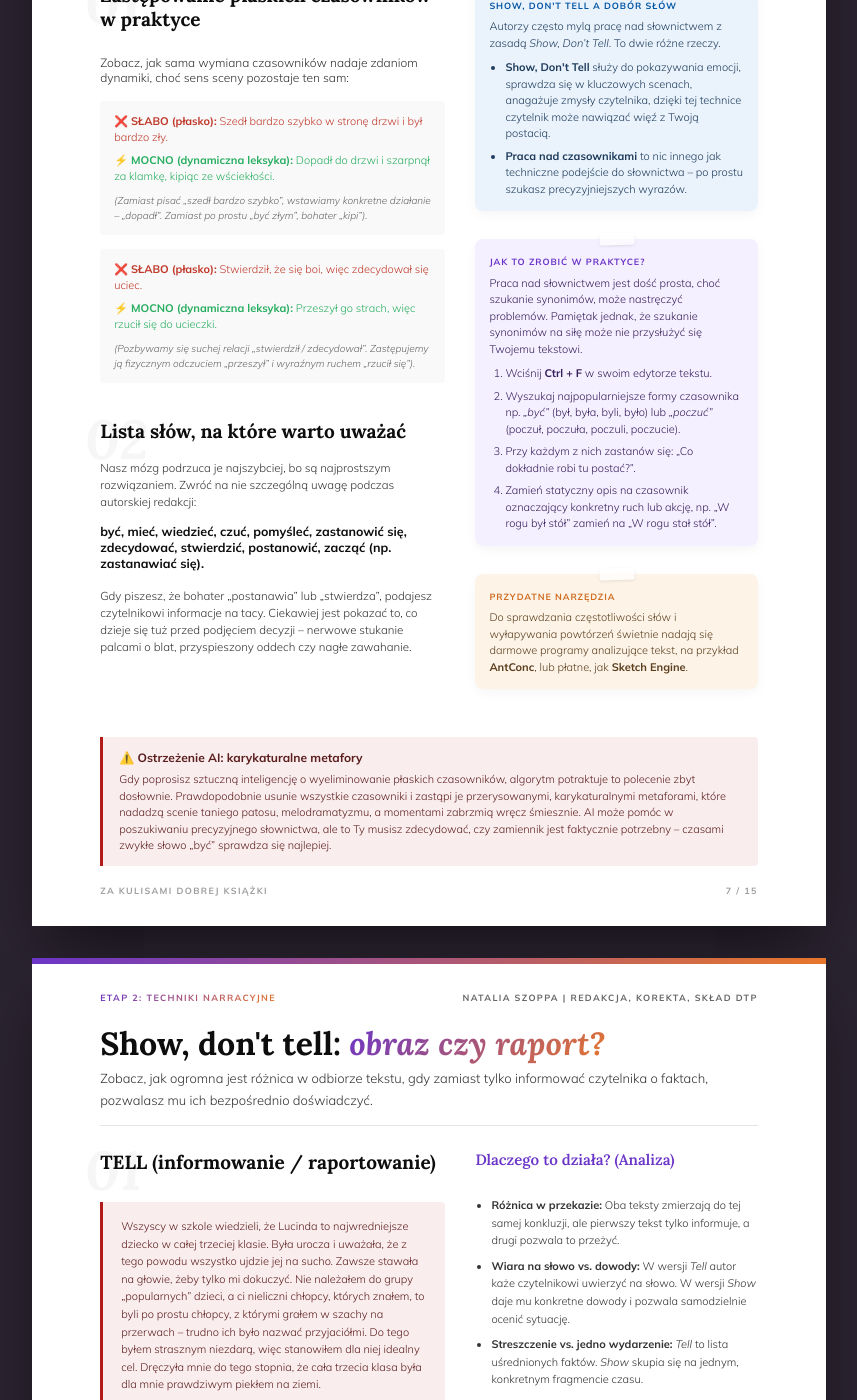
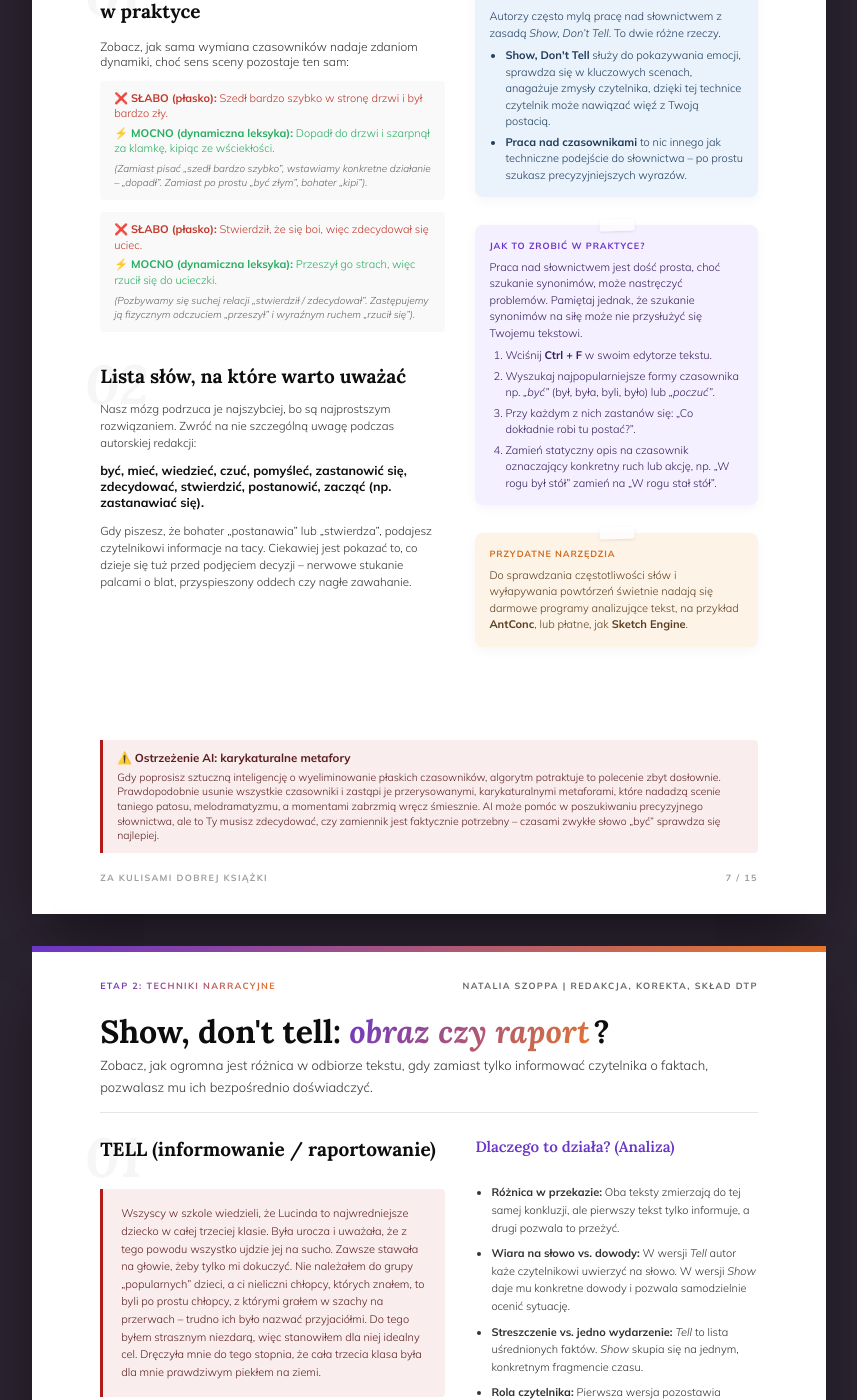
Before and after one commit to Bonnie00726/nataliaszoppa, a Jekyll site: the page arkusz językowy.html, which Jekyll copies as it is, in a window 1280 px wide and 1400 px high, scrolled down 7172 px. Shown: the whole window, without its empty margins (211-1068 px from the left). Built offline with Jekyll 4.4.1, drawn with Linux system fonts in a browser that asks for light colours.

Commit message:
Update arkusz językowy.html

```diff
--- a/arkusz językowy.html
+++ b/arkusz językowy.html
@@ -468,7 +468,7 @@
 <section class="page" style="display: flex; flex-direction: column; height: 100%; min-height: 297mm;">
   <div class="runner top"><span class="grad-type">Etap 1: Mikrostruktura słowa</span><span>Natalia Szoppa | Redakcja, korekta, skład DTP</span></div>
 
-  <div class="section-opener">
+  <div class="section-opener" style="margin-bottom: 16px;">
     <h2 class="section-title">Czasowniki: <em class="grad-type">płaskie vs. dynamiczne</em></h2>
     <p class="body">Płaskie czasowniki nie są błędem. Problem polega na tym, że ich nadmiar zmienia tekst w suche sprawozdanie. Dobór odpowiednich słów to techniczny zabieg, który od razu ożywi Twoją opowieść.</p>
   </div>
@@ -478,27 +478,28 @@
     <!-- LEWA KOLUMNA -->
     <div class="q-main">
 
-      <div class="q-header-area" style="margin-bottom: 24px;"><span class="qnum-bg" style="top: -15px;">01</span><h3 class="qtitle">Zastępowanie płaskich czasowników w praktyce</h3></div>
-      <p style="font-size: 12px; margin-bottom: 16px; color: var(--ink-soft);">Zobacz, jak sama wymiana czasowników nadaje zdaniom dynamiki, choć sens sceny pozostaje ten sam:</p>
+      <div class="q-header-area" style="margin-bottom: 16px;"><span class="qnum-bg" style="top: -15px;">01</span><h3 class="qtitle">Zastępowanie płaskich czasowników w praktyce</h3></div>
+      <p style="font-size: 12px; margin-bottom: 12px; color: var(--ink-soft);">Zobacz, jak sama wymiana czasowników nadaje zdaniom dynamiki, choć sens sceny pozostaje ten sam:</p>
 
-      <!-- PRZYKŁAD 1 -->
-      <div style="background: var(--paper-warm); padding: 12px 14px; border-radius: 4px; font-size: 11px; margin-bottom: 14px; line-height: 1.5;">
-        <div style="color: #c0392b; margin-bottom: 6px;"><strong>❌ SŁABO (płasko):</strong> Szedł bardzo szybko w stronę drzwi i był bardzo zły.</div>
-        <div style="color: #27ae60; margin-bottom: 8px;"><strong>⚡ MOCNO (dynamiczna leksyka):</strong> Dopadł do drzwi i szarpnął za klamkę, kipiąc ze wściekłości.</div>
+      <!-- PRZYKŁAD 1 (Zmniejszone paddingi) -->
+      <div style="background: var(--paper-warm); padding: 10px 14px; border-radius: 4px; font-size: 11px; margin-bottom: 12px; line-height: 1.4;">
+        <div style="color: #c0392b; margin-bottom: 4px;"><strong>❌ SŁABO (płasko):</strong> Szedł bardzo szybko w stronę drzwi i był bardzo zły.</div>
+        <div style="color: #27ae60; margin-bottom: 6px;"><strong>⚡ MOCNO (dynamiczna leksyka):</strong> Dopadł do drzwi i szarpnął za klamkę, kipiąc ze wściekłości.</div>
         <div style="font-size: 10px; color: var(--ink-muted); font-style: italic;">(Zamiast pisać „szedł bardzo szybko”, wstawiamy konkretne działanie – „dopadł”. Zamiast po prostu „być złym”, bohater „kipi”).</div>
       </div>
 
-      <!-- PRZYKŁAD 2 (ZMIANA: zwiększono margin-bottom do 36px, aby dać więcej światła przed punktem 02) -->
-      <div style="background: var(--paper-warm); padding: 12px 14px; border-radius: 4px; font-size: 11px; margin-bottom: 36px; line-height: 1.5;">
-        <div style="color: #c0392b; margin-bottom: 6px;"><strong>❌ SŁABO (płasko):</strong> Stwierdził, że się boi, więc zdecydował się uciec.</div>
-        <div style="color: #27ae60; margin-bottom: 8px;"><strong>⚡ MOCNO (dynamiczna leksyka):</strong> Przeszył go strach, więc rzucił się do ucieczki.</div>
+      <!-- PRZYKŁAD 2 (Zmniejszone paddingi, wyzerowany margines dolny, by oddać kontrolę nad światłem do nagłówka 02) -->
+      <div style="background: var(--paper-warm); padding: 10px 14px; border-radius: 4px; font-size: 11px; margin-bottom: 0; line-height: 1.4;">
+        <div style="color: #c0392b; margin-bottom: 4px;"><strong>❌ SŁABO (płasko):</strong> Stwierdził, że się boi, więc zdecydował się uciec.</div>
+        <div style="color: #27ae60; margin-bottom: 6px;"><strong>⚡ MOCNO (dynamiczna leksyka):</strong> Przeszył go strach, więc rzucił się do ucieczki.</div>
         <div style="font-size: 10px; color: var(--ink-muted); font-style: italic;">(Pozbywamy się suchej relacji „stwierdził / zdecydował”. Zastępujemy ją fizycznym odczuciem „przeszył” i wyraźnym ruchem „rzucił się”).</div>
       </div>
 
-      <div class="q-header-area" style="margin-bottom: 16px;"><span class="qnum-bg" style="top: -15px;">02</span><h3 class="qtitle">Lista słów, na które warto uważać</h3></div>
-      <p style="font-size: 11.5px; line-height: 1.5; color: var(--ink-soft); margin-bottom: 12px;">Nasz mózg podrzuca je najszybciej, bo są najprostszym rozwiązaniem. Zwróć na nie szczególną uwagę podczas autorskiej redakcji:</p>
+      <!-- ZMIANA: Dodano margin-top: 32px by wymusić duże światło! -->
+      <div class="q-header-area" style="margin-top: 32px; margin-bottom: 12px;"><span class="qnum-bg" style="top: -15px;">02</span><h3 class="qtitle">Lista słów, na które warto uważać</h3></div>
+      <p style="font-size: 11.5px; line-height: 1.5; color: var(--ink-soft); margin-bottom: 10px;">Nasz mózg podrzuca je najszybciej, bo są najprostszym rozwiązaniem. Zwróć na nie szczególną uwagę podczas autorskiej redakcji:</p>
 
-      <div style="font-size: 12.5px; margin-bottom: 16px; color: var(--ink); font-weight: 700;">
+      <div style="font-size: 12.5px; margin-bottom: 12px; color: var(--ink); font-weight: 700;">
         być, mieć, wiedzieć, czuć, pomyśleć, zastanowić się, zdecydować, stwierdzić, postanowić, zacząć (np. zastanawiać się).
       </div>
 
@@ -506,30 +507,30 @@
 
     </div>
 
-    <!-- PRAWA KOLUMNA (SIDEBAR) -->
+    <!-- PRAWA KOLUMNA (SIDEBAR - zmniejszono paddingi i marginesy boksów) -->
     <div class="q-sidebar" style="padding-top: 0;">
 
-      <div class="box box-blue">
+      <div class="box box-blue" style="padding: 14px; margin-bottom: 12px;">
         <span class="box-title">Show, Don't Tell a dobór słów</span>
         Autorzy często mylą pracę nad słownictwem z zasadą <em>Show, Don’t Tell</em>. To dwie różne rzeczy.
-        <ul style="padding-left: 16px; margin-top: 8px; margin-bottom: 0; font-size: 11px;">
-          <li style="margin-bottom: 6px;"><strong>Show, Don't Tell</strong> służy do pokazywania emocji, sprawdza się w kluczowych scenach, anagażuje zmysły czytelnika, dzięki tej technice czytelnik może nawiązać więź z Twoją postacią.</li>
+        <ul style="padding-left: 16px; margin-top: 6px; margin-bottom: 0; font-size: 11px;">
+          <li style="margin-bottom: 4px;"><strong>Show, Don't Tell</strong> służy do pokazywania emocji, sprawdza się w kluczowych scenach, anagażuje zmysły czytelnika, dzięki tej technice czytelnik może nawiązać więź z Twoją postacią.</li>
           <li><strong>Praca nad czasownikami</strong> to nic innego jak techniczne podejście do słownictwa – po prostu szukasz precyzyjniejszych wyrazów.</li>
         </ul>
       </div>
 
-      <div class="box box-purple">
+      <div class="box box-purple" style="padding: 14px; margin-bottom: 12px;">
         <span class="box-title">Jak to zrobić w praktyce?</span>
-        Praca nad słownictwem jest dość prosta, choć szukanie synonimów, może nastręczyć problemów. Pamiętak jednak, że szukanie synonimów na siłę może nie przysłużyć się Twojemu tekstowi.
-        <ol style="padding-left: 16px; margin-top: 8px; margin-bottom: 0; font-size: 11px;">
-          <li style="margin-bottom: 6px;">Wciśnij <strong>Ctrl + F</strong> w swoim edytorze tekstu.</li>
-          <li style="margin-bottom: 6px;">Wyszukaj najpopularniejsze formy czasownika np. <em>„być”</em> (był, była, byli, było) lub <em>„poczuć”</em> (poczuł, poczuła, poczuli, poczucie).</li>
-          <li style="margin-bottom: 6px;">Przy każdym z nich zastanów się: „Co dokładnie robi tu postać?”.</li>
+        Praca nad słownictwem jest dość prosta, choć szukanie synonimów, może nastręczyć problemów. Pamiętaj jednak, że szukanie synonimów na siłę może nie przysłużyć się Twojemu tekstowi.
+        <ol style="padding-left: 16px; margin-top: 6px; margin-bottom: 0; font-size: 11px;">
+          <li style="margin-bottom: 4px;">Wciśnij <strong>Ctrl + F</strong> w swoim edytorze tekstu.</li>
+          <li style="margin-bottom: 4px;">Wyszukaj najpopularniejsze formy czasownika np. <em>„być”</em> (był, była, byli, było) lub <em>„poczuć”</em>.</li>
+          <li style="margin-bottom: 4px;">Przy każdym z nich zastanów się: „Co dokładnie robi tu postać?”.</li>
           <li>Zamień statyczny opis na czasownik oznaczający konkretny ruch lub akcję, np. „W rogu był stół” zamień na „W rogu stał stół”.</li>
         </ol>
       </div>
 
-      <div class="box box-orange">
+      <div class="box box-orange" style="padding: 14px; margin-bottom: 0;">
         <span class="box-title">Przydatne narzędzia</span>
         Do sprawdzania częstotliwości słów i wyłapywania powtórzeń świetnie nadają się darmowe programy analizujące tekst, na przykład <strong>AntConc</strong>, lub płatne, jak <strong>Sketch Engine</strong>.
       </div>
@@ -537,9 +538,9 @@
     </div>
   </div>
 
-  <!-- ZMIANA: Zmniejszono paddingi by AI Box nie wychodził za stronę -->
-  <div style="background: #FAEDED; border-left: 3px solid #B31B1B; padding: 12px 16px; border-radius: 0 4px 4px 0; font-size: 11px; color: #5c1f1f; line-height: 1.5; margin-top: 12px; flex: none;">
-    <strong style="display: block; font-size: 12px; margin-bottom: 4px;">⚠️ Ostrzeżenie AI: karykaturalne metafory</strong>
+  <!-- ZMIANA: Skondensowano marginesy, paddingi i font w ramce ostrzegawczej -->
+  <div style="background: #FAEDED; border-left: 3px solid #B31B1B; padding: 10px 14px; border-radius: 0 4px 4px 0; font-size: 10.5px; color: #5c1f1f; line-height: 1.4; margin-top: 12px; flex: none;">
+    <strong style="display: block; font-size: 11.5px; margin-bottom: 4px;">⚠️ Ostrzeżenie AI: karykaturalne metafory</strong>
     Gdy poprosisz sztuczną inteligencję o wyeliminowanie płaskich czasowników, algorytm potraktuje to polecenie zbyt dosłownie. Prawdopodobnie usunie wszystkie czasowniki i zastąpi je przerysowanymi, karykaturalnymi metaforami, które nadadzą scenie taniego patosu, melodramatyzmu, a momentami zabrzmią wręcz śmiesznie. AI może pomóc w poszukiwaniu precyzyjnego słownictwa, ale to Ty musisz zdecydować, czy zamiennik jest faktycznie potrzebny – czasami zwykłe słowo „być” sprawdza się najlepiej.
   </div>
 
@@ -551,7 +552,7 @@
   <div class="runner top"><span class="grad-type">Etap 2: Techniki narracyjne</span><span>Natalia Szoppa | Redakcja, korekta, skład DTP</span></div>
 
   <div class="section-opener">
-    <h2 class="section-title">Show, don't tell: <em class="grad-type">obraz czy raport?</em></h2>
+    <h2 class="section-title">Show, don't tell: <em class="grad-type">obraz czy raport</em>?</h2>
     <p class="body">Zobacz, jak ogromna jest różnica w odbiorze tekstu, gdy zamiast tylko informować czytelnika o faktach, pozwalasz mu ich bezpośrednio doświadczyć.</p>
   </div>
 
```
